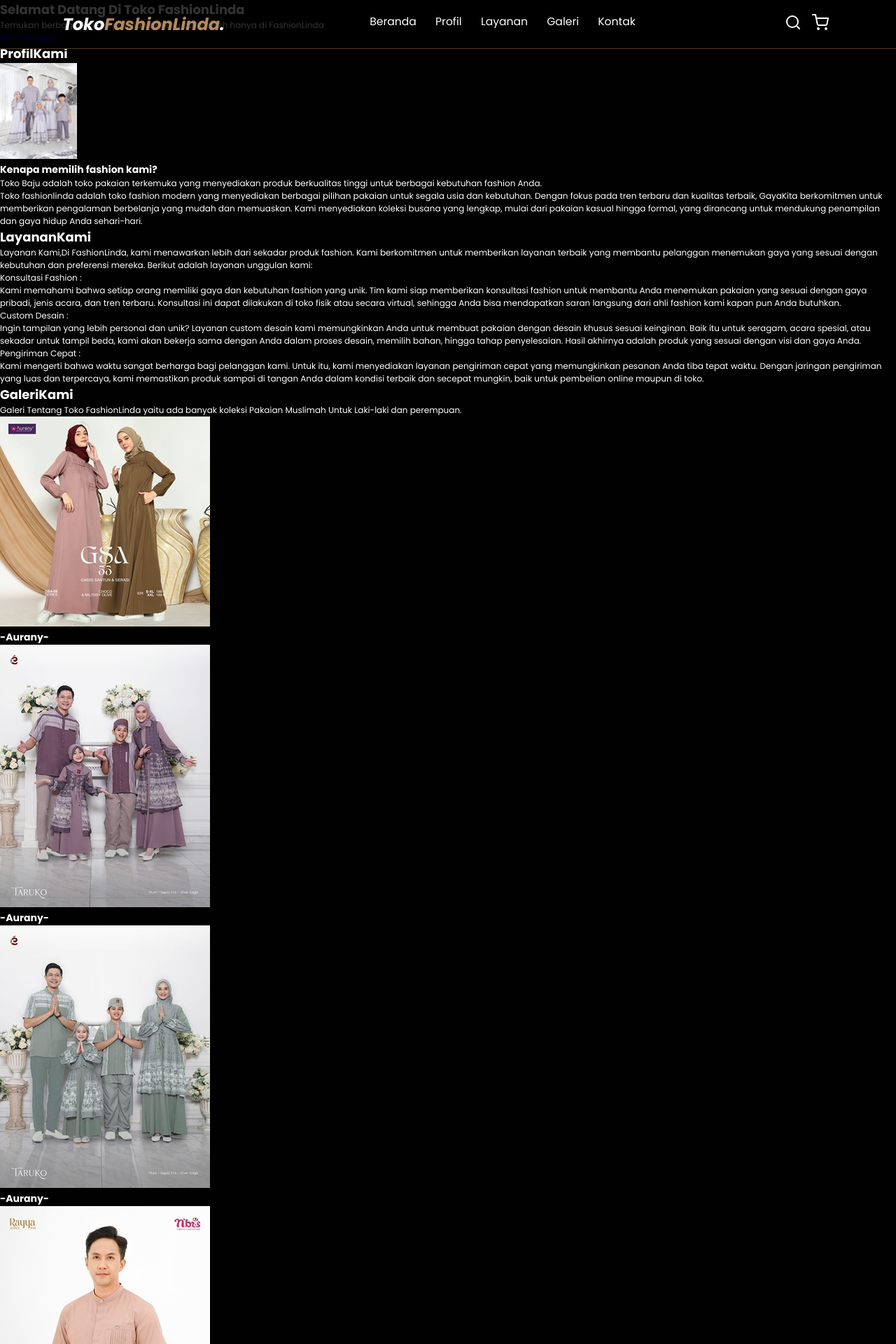
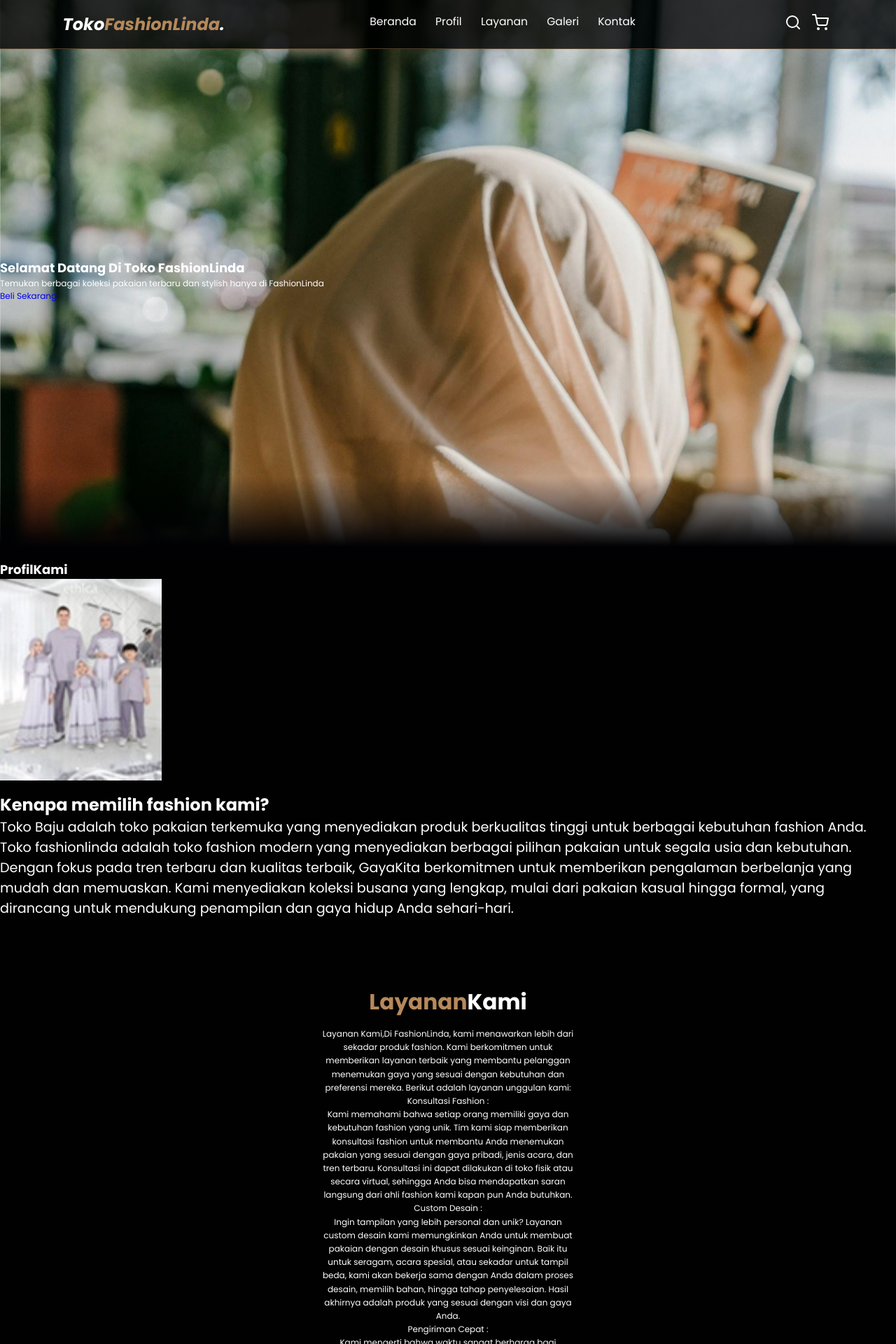
Before and after one commit to lindasssapitri/Toko-Fashion-Linda, a PHP site: page / in a window 1280 px wide. Shown: the top 1920 px of the page at 70% size. Run offline with PHP 8.4, Linux system fonts and the light colour scheme.

Commit message:
Update style.css dari web
update dari web

```diff
--- a/css/style.css
+++ b/css/style.css
@@ -1,4 +1,4 @@
-:root{
+:root {
   --prymary: #b6895b;
   --bg: #010101;
 }
@@ -13,7 +13,7 @@
 }
 
 body {
-    font-family: 'Poppins', sans-serif;
+  font-family: "Poppins", sans-serif;
   background-color: var(--bg);
   color: #ffff;
 }
@@ -56,7 +56,7 @@ body {
 }
 
 .navbar .navbar-nav a::after {
-    content: '';
+  content: "";
   display: block;
   padding-bottom: 0.5rem;
   border-bottom: 0.1rem solid var(--prymary);
@@ -81,9 +81,209 @@ body {
   display: none;
 }
 
+/* Hero Section*/
+.hero {
+  min-height: 100vh;
+  display: flex;
+  align-items: center;
+  background-image: url("../img/header-bg.jpeg");
+  background-repeat: no-repeat;
+  background-size: cover;
+  background-position: center;
+  position: relative;
+}
 
+.hero::after {
+  content: "";
+  display: block;
+  position: absolute;
+  width: 100%;
+  height: 30%;
+  bottom: 0;
+  background: linear-gradient(
+    0deg,
+    rgba(1, 1, 3, 1) 8%,
+    rgba(255, 255, 255, 0) 50%
+  );
+}
+
+.hero .content {
+  padding: 1.4rem 7%;
+  max-width: 60rem;
+}
+
+.hero .content h1 {
+  font-size: 5em;
+  color: #fff;
+  text-shadow: 1px 1px 3px rgba(1, 1, 3, 0.5);
+  line-height: 1.2;
+}
+
+.hero .content h1 span {
+  color: var(--prymary);
+}
+
+.hero .content p {
+  font-size: 1.6rem;
+  margin-top: 1rem;
+  line-height: 1.4;
+  text-shadow: 1px 1px 3px rgba(1, 1, 3, 0.5);
+}
+
+.hero .content .cta {
+  margin-top: 1rem;
+  display: inline-block;
+  padding: 1rem 3rem;
+  font-size: 1.4rem;
+  color: #fff;
+  background-color: var(--prymary);
+  border-radius: 0.5rem;
+  box-shadow: 1px 1px 3px rgba(1, 1, 3, 0.5);
+}
+
+/*About Section*/
+.profil,
+.Layanan,
+.Galeri,
+.contact {
+  padding: 8rem 7% 1.4rem;
+}
+
+.profil h2,
+.Layanan h2,
+.Galeri h2,
+.contact {
+  text-align: center;
+  font-size: 2.6rem;
+  margin-bottom: 3rem;
+}
+
+.profil h2 span,
+.Layanan h2 span,
+.Galeri h2 span,
+.contact {
+  color: var(--prymary);
+}
+
+.profil .row {
+  display: flex;
+}
+
+.profil .row .about-img {
+  flex: 1 1 45rem;
+}
+
+.profil .row .about-img img {
+  width: 100%;
+}
+
+.profil .row .content {
+  flex: 1 1 35rem;
+  padding: 0 1rem;
+}
+
+.profil .row .content h3 {
+  font-size: 1.8rem;
+  margin-bottom: 1rem;
+}
+
+.profil .row .content p {
+  margin-bottom: 0.8rem;
+  font-size: 1.4rem;
+  line-height: 1.6;
+}
+
+/* Galeri Section */
+.Galeri h2,
+.contac h2 {
+  margin-bottom: 1rem;
+}
+.Galeri p,
+.contact p {
+  text-align: center;
+  max-width: 30rem;
+  margin: auto;
+  font-size: 1.2rem;
+  line-height: 1.6;
+}
+
+/* Layanan Section */
+.Layanan h2 {
+  margin-bottom: 1rem;
+}
+.Layanan p {
+  text-align: center;
+  max-width: 30rem;
+  margin: auto;
+  line-height: 1.6;
+}
+
+.Galeri .row {
+  display: flex;
+  flex-wrap: wrap;
+  margin-top: 5rem;
+  justify-content: center;
+}
+
+.Galeri .row .Galeri-card {
+  text-align: center;
+  padding-bottom: 3rem;
+}
+
+/* Contact Section */
+.contact .row {
+  display: flex;
+  margin-top: 2rem;
+  background-color: #222;
+}
+
+.contact .row .map {
+  flex: 1 1 45rem;
+  width: 100%;
+  object-fit: cover;
+}
+
+.contact .row form {
+  flex: 1 1 45rem;
+  padding: 5rem 2rem;
+  text-align: center;
+}
+
+.content .row form .input-group {
+  display: flex;
+  align-items: center;
+  margin-top: 2rem;
+  background-color: var(--bg);
+  border: 1px solid #eee;
+  padding-left: 2rem;
+}
+
+/* Foother */
+footer {
+  background-color: var(--prymary);
+  text-align: center;
+  padding: 1rem 0;
+  margin-top: 3rem;
+}
+
+footer .socials {
+  padding: 1rem 0;
+}
+
+footer .socials a {
+  color: #fff;
+  margin: 1rem;
+}
+
+footer .socials a:hover {
+  color: var(--bg);
+}
+
+footer .links a {
+  color: #fff;
+  padding: 0.7rem 1rem;
+}
 /* Media Queries */
-
 /* Laptop */
 @media (max-width: 1366px) {
   html {
@@ -103,14 +303,14 @@ body {
   .navbar .navbar-nav {
     position: absolute;
     top: 100%;
-        right: 0%;
+    right: -100%;
     background-color: #fff;
     width: 30rem;
     height: 100vh;
     transition: 0.3s;
   }
 
-    .navbar .navbar-nav.active{
+  .navbar .navbar-nav.active {
     right: 0;
   }
 
@@ -129,9 +329,29 @@ body {
   .navbar .navbar-nav a:hover::after {
     transform: scaleX(0.2);
   }
-
 }
 
+.about .row {
+  flex-wrap: wrap;
+}
+
+.about .row .about-img img {
+  height: 24rem;
+  object-fit: cover;
+  object-position: center;
+}
+
+.about .row .content {
+  padding: 0;
+}
+.about .row .content h3 {
+  margin-top: 1rem;
+  font-size: 2rem;
+}
+
+.about .row .content p {
+  font-size: 1.6rem;
+}
 /* Mobile Phone */
 @media (max-widht: 450px) {
   html {
```
Lines whose indentation alone changed are shown as unchanged.
